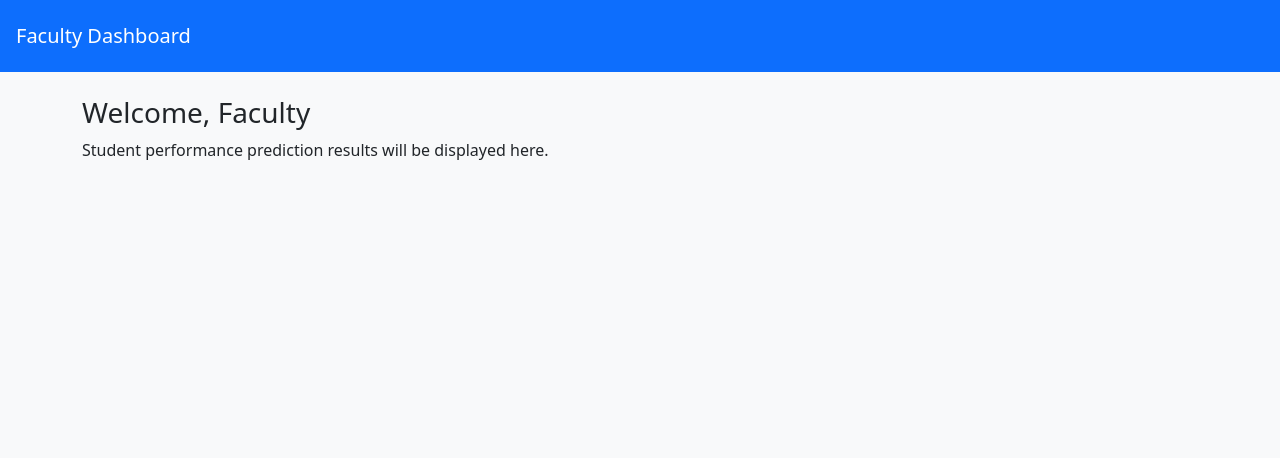
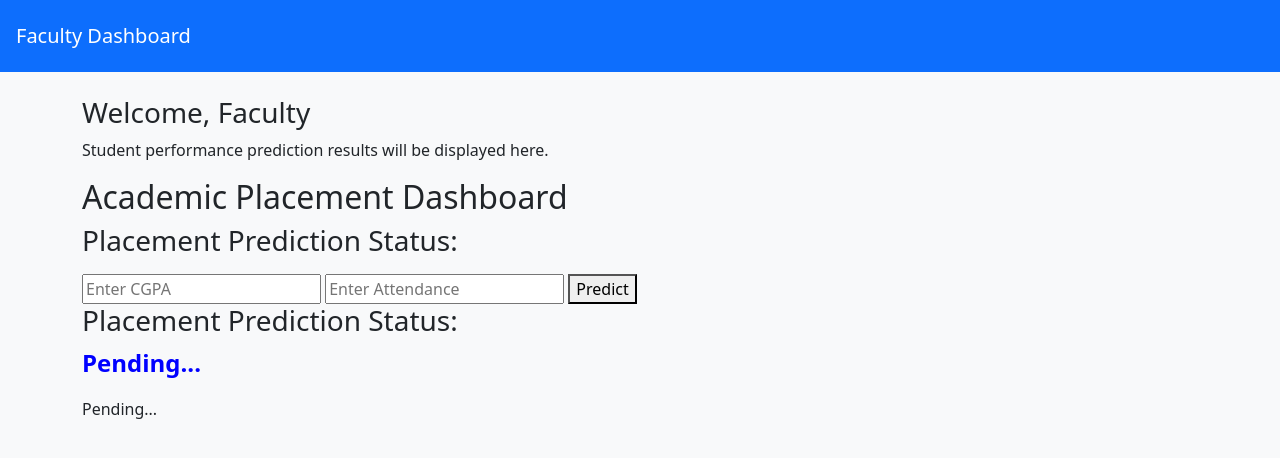
Before and after one commit to hemavelusamy/XAI_FOR_ACADEMIC_RISKS_AND_PLACEMENT_SUCCESS_PROJECTFINAL, a Django app: page /dashboard/ in a window 1280 px wide. Shown: the top 458 px of the page. Run offline with Django 5.2, Linux system fonts and the light colour scheme; parts of the project's set-up code (start-up, migrations or seed data) failed here and were passed over.

Commit message:
ml model integration and dashboard prediction

```diff
--- a/core_app/templates/core_app/dashboard.html
+++ b/core_app/templates/core_app/dashboard.html
@@ -12,5 +12,28 @@
         <h3>Welcome, Faculty</h3>
         <p>Student performance prediction results will be displayed here.</p>
     </div>
+    <div class="container">
+    <h2>Academic Placement Dashboard</h2>
+
+    <div class="result-box">
+        <h3>Placement Prediction Status:</h3>
+        <p style="font-size: 24px; font-weight: bold; color: blue;">
+            <form method="POST">
+    {% csrf_token %}
+    <input type="number" step="0.1" name="cgpa" placeholder="Enter CGPA" required>
+    <input type="number" name="attendance" placeholder="Enter Attendance" required>
+    <button type="submit">Predict</button>
+</form>
+
+<div class="result-box">
+    <h3>Placement Prediction Status:</h3>
+    <p style="font-size: 24px; font-weight: bold; color: blue;">
+        {{ prediction }}
+    </p>
+</div>
+            {{ prediction }}
+        </p>
+    </div>
+</div>
 </body>
 </html>
--- a/core_app/views.py
+++ b/core_app/views.py
@@ -1,7 +1,19 @@
 from django.shortcuts import render,redirect
+import joblib
+import os
+model = joblib.load('model.pkl')
 def login_view(request):
     if request.method == 'POST':
         return redirect('dashboard')
     return render(request,'core_app/login.html')
 def dashboard_view(request):
-    return render(request,'core_app/dashboard.html')
+    prediction = "Pending..." # Start-la ethuvum illana ithu theriyum
+    if request.method == 'POST':
+        cgpa = float(request.POST.get('cgpa'))
+        attendance = int(request.POST.get('attendance'))
+
+        # Model prediction
+        result = model.predict([[cgpa, attendance]])
+        prediction = "Placed" if result[0] == 1 else "Not Placed"
+
+    return render(request, 'core_app/dashboard.html', {'prediction': prediction})
```
Also changed, not shown: 2 other files.
